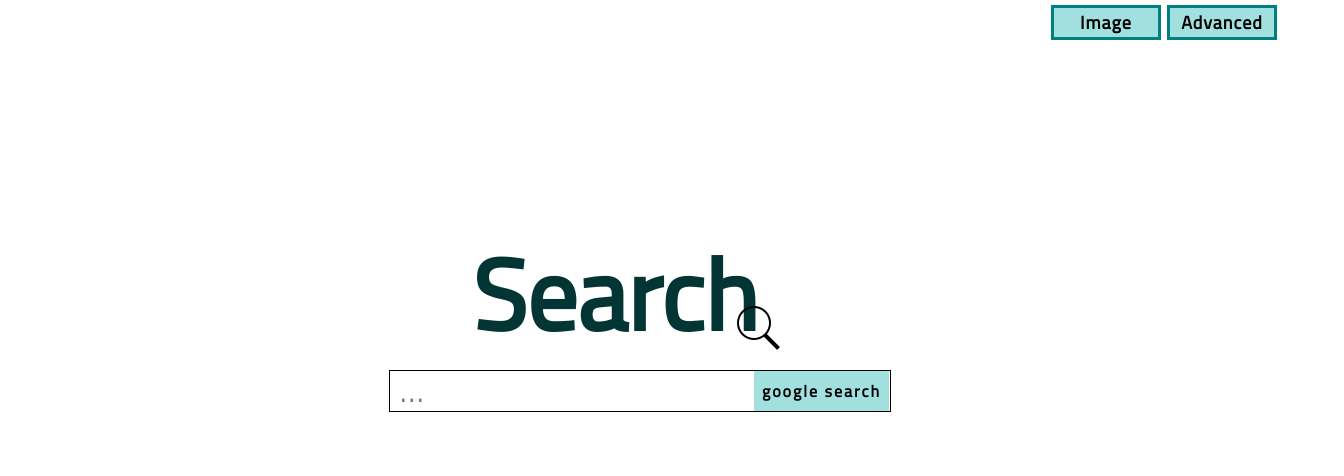
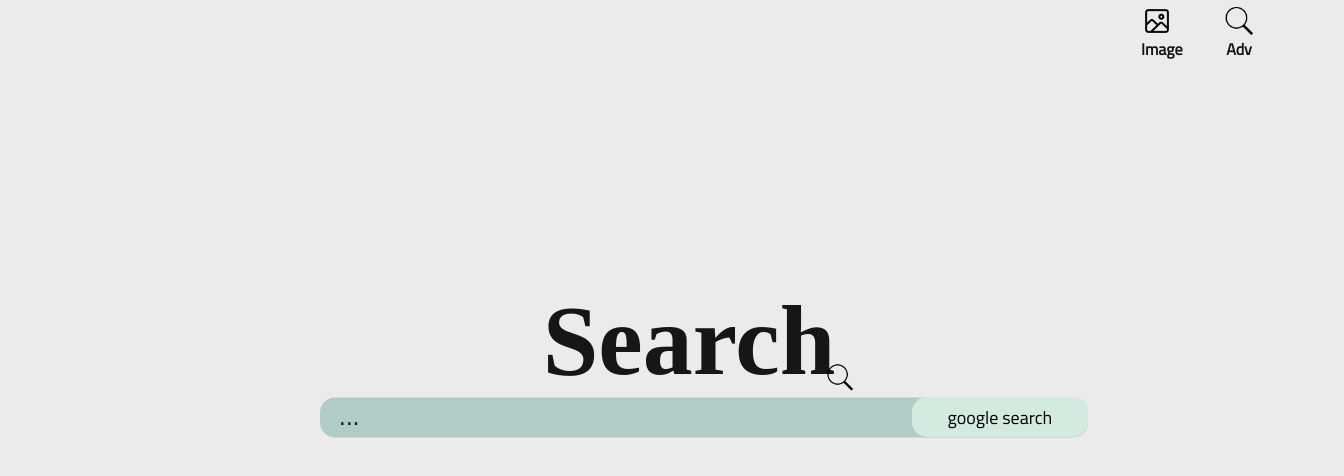
Before and after one commit to Nnisik/Search-Engine, a plain HTML site: page index.html in a window 1280 px wide. Shown: the whole page, 1344 px wide, since content can reach past the window. Drawn offline with Linux system fonts and the light colour scheme.

Commit message:
reworked index file and style file

```diff
--- a/index.html
+++ b/index.html
@@ -3,25 +3,34 @@
   <head>
     <meta charset="UTF-8" />
     <meta name="viewport" content="width=device-width, initial-scale=1.0" />
-    <link rel="stylesheet" href="./style.css"><link rel="preconnect" href="https://fonts.googleapis.com">
+    <link rel="icon" href="./img/icons8-search-50.png">
+    <link rel="stylesheet" href="./style.css">
     <link rel="preconnect" href="https://fonts.googleapis.com">
     <link rel="preconnect" href="https://fonts.gstatic.com" crossorigin>
     <link href="https://fonts.googleapis.com/css2?family=Titillium+Web:wght@300;400&display=swap" rel="stylesheet">
     <title>Search</title>
   </head>
   <body>
-    <div class="header">
-        <a href="./index-img.html"><button>Image</button></a>
-        <a href="./index-adv.html"><button>Advanced</button></a>
+    <div class="flex nav">
+        <a class="flex flex-column btn nav-button link-bnt"
+        href="./index-img.html">
+          <img class="btn-image" src="./img/icons8-image-50.png">
+          Image
+        </a>
+        <a class="flex flex-column btn nav-button link-bnt"
+        href="./index-adv.html">
+          <img class="btn-image" src="./img/icons8-search-50.png">
+          Adv
+        </a>
     </div>
-    <div class="main">
-        <div class="main-header">
-            <h1>Search</h1>
-            <img src="/img/icons8-search-50.png" alt="extra icon" class="search-icon">
+    <div class="center container">
+        <div class="flex center-text">
+            <h1 class="header-search">Search</h1>
+            <img class="header-icon" src="./img/icons8-search-50.png">
         </div>
-        <form action="https://www.google.com/search">
-          <input type="text" name="q" placeholder="..." autocomplete="off" />
-          <button type="submit">google search</button>
+        <form class="search-form search-input-area" action="https://www.google.com/search">
+          <input class="input search-form-element" type="text" name="q" placeholder="..." autocomplete="off" />
+          <button class="btn search-form-btn search-form-element" type="submit">google search</button>
         </form>
     </div>
   </body>
--- a/style.css
+++ b/style.css
@@ -1,145 +1,121 @@
+:root {
+    --main-bg-color: rgb(235, 235, 235);
+    --main-txt-color: rgb(22, 22, 22);
+    --transparent: transparent;
+    --main-font: 'Titillium Web';
+    --addit-font: sans-serif;
+}
+
 * {
     margin: 0;
     padding: 0;
-    user-select: none;
 }
 
-button {
-    cursor: pointer;
+body {
+    width: 100%;
+    background: var(--main-bg-color);
 }
 
-h1, button, input {
-    font-family: 'Titillium Web', sans-serif;
+.flex {
+    display: flex;
 }
 
-form {
-    height: 40px;
-    width: 500px;
-    border: 1px solid black;
+.flex-column {
+    flex-direction: column;
 }
 
-input {
-    height: 100%;
-    width: 68%;
-    padding: 0 2%;
-    border: none;
-    outline: none;
-    font-size: 30px;
+.nav {
+    justify-content: end;
+    background: var(--transparent);
 }
 
-input::placeholder {
-    letter-spacing: 2px;
+.btn {
+    cursor: pointer;
+    font-family: var(--main-font), var(--addit-font);
 }
 
-form > button {
-    height: 100%;
-    width: 27%;
-    transform: translateY(-5px);
-    border: none;
-    background: rgb(162, 223, 223);
-    font-size: 16px;
-    font-weight: bold;
-    letter-spacing: 2px;
+.nav-button {
+    width: 4vh;
+    padding: 5px 25px 0;
     text-align: center;
 }
 
-form > button:hover {
-    transition-duration: 0.3s;
-    background: teal;
-    color: white;
-}
-.header {
-    height: 30px;
-    display: flex;
-    justify-content: end;
-    padding-top: 5px;
+.link-bnt {
+    text-decoration: none;
+    font-size: 16px;
+    font-weight: bold;
+    color: var(--main-txt-color);
 }
 
-.header button {
-    height: 35px;
-    width: 110px;
-    margin: 0 3px;
-    background: rgb(162, 223, 223);
-    border: 3px solid teal;
-    font-size: 18px;
-    letter-spacing: 1px;
-    font-weight: bold;
+.btn-image {
+    aspect-ratio: 1/1;
 }
 
-.header button:hover {
-    transition-duration: 0.3s;
-    transform: translate(-5px, -3px);
-    margin-left: 7px;
-    background: teal;
-    color: white;
+.center {
+    position: absolute;
+    top: 45%;
+    left: 50%;
+    transform: translate(-45%, -50%);
 }
 
-.main {
-    height: 70vh;
-    display: flex;
-    flex-direction: column;
-    justify-content: center;
-    align-items: center;
+.container {
+    width: 100%;
 }
 
-.main h1 {
-    font-size: 100px;
-    color: rgb(3, 53, 53);
+.center-text {
+    justify-content: center;
 }
 
-.main img {
-    height: 50px;
-    width: 50px;
+.header-search {
+    font-size: 100px;
+    color: var(--main-txt-color);
 }
 
-
-.main-header {
-    display: flex;
+.header-icon {
+    transform: translate(-10px, 80px);
 }
 
-.search-icon, .adv-icon {
-    transform: translate(-25px, 85px);
+.header-icon {
+    height: 30px;
+    aspect-ratio: 1/1;
 }
 
-.img-icon {
-    transform: translate(-17px, 85px);
+.search-form {
+    width: 60%;
+    min-width: 400px;
+    margin: 0 auto;
+    background-color: rgb(177, 204, 198);
 }
 
-.adv-form {
-    border: none;
-    display: flex;
-    flex-direction: column;
+.search-input-area {
+    height: 40px;
+    border-radius: 15px;
 }
 
-.adv-form input {
-    height: 25px;
-    width: 450px;
-    margin-bottom: 5px;
-    border: 1px solid grey;
+.search-form-element {
+    height: 100%;
     font-size: 18px;
+    font-family: var(--main-font), var(--addit-font);
+    border: none;
+    outline: none;
 }
 
-.adv-form .adv_numb-range {
-    margin-bottom: 15px;
+.input {
+    width: 70%;
+    padding: 0 20px;
+    background: var(--transparent);
 }
 
-.adv-form .adv_numb-range input {
-    height: 25px;
-    width: 75px;
-    border: 1px solid grey;
+.input::placeholder {
+    color: var(--main-txt-color);
     font-size: 18px;
+    font-weight: bold;
+    letter-spacing: 3px;
 }
 
-.adv-form button {
-    height: 35px;
-    width: 150px;
-    margin: 0 auto;
-    border: 3px solid teal;
-    font-size: 18px;
+.search-form-btn {
+    width: 23%;
+    transform: translate(10px, -0.5px);
+    background: rgb(211, 234, 222);
+    border-radius: 15px;
 }
-
-.adv-form button:hover {
-    transition-duration: 0.3s;
-    background: teal;
-    color: white;
-}
```
